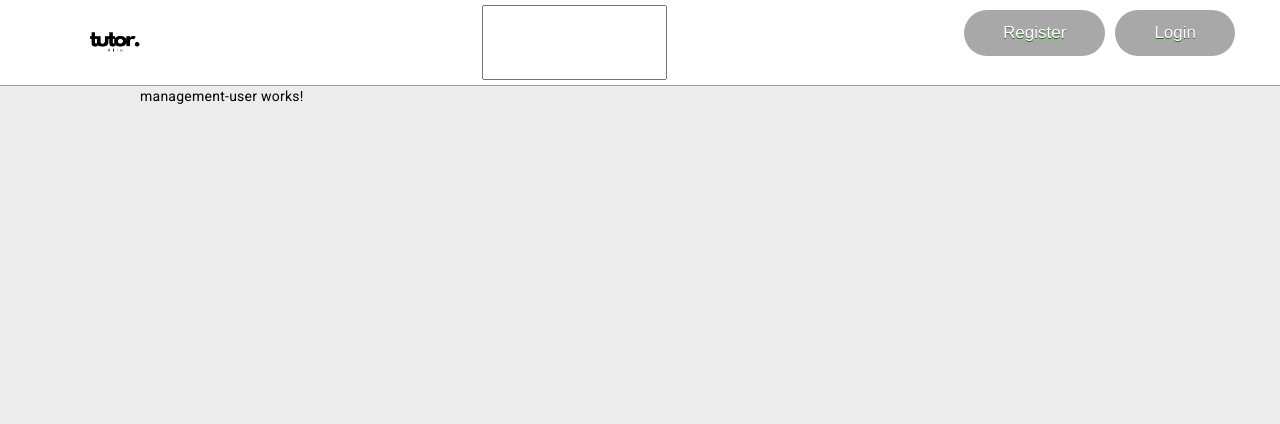
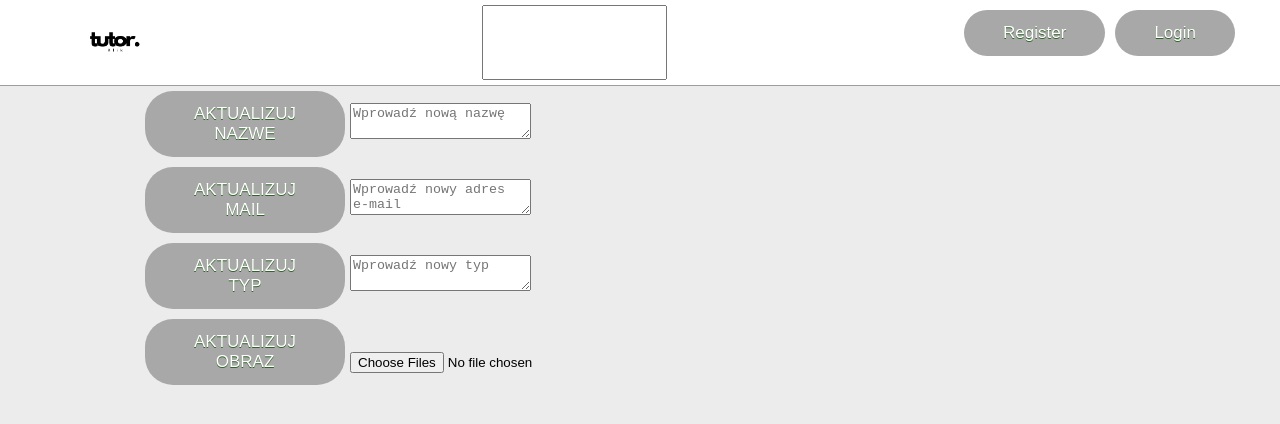
Before and after one commit to lemanszczyk/TutorKlikU, an Angular app: page /userInfo in a window 1280 px wide. Shown: the top 424 px of the page. Built offline with nearby package versions, Linux system fonts and the light colour scheme; no server answers.

Commit message:
Basic profile edition

```diff
--- a/package.json
+++ b/package.json
@@ -20,6 +20,7 @@
     "@angular/platform-browser": "^15.1.0",
     "@angular/platform-browser-dynamic": "^15.1.0",
     "@angular/router": "^15.1.0",
+    "imagemin-webp": "^8.0.0",
     "rxjs": "~7.8.0",
     "tslib": "^2.3.0",
     "zone.js": "~0.12.0"
@@ -28,6 +29,7 @@
     "@angular-devkit/build-angular": "^15.1.2",
     "@angular/cli": "~15.1.2",
     "@angular/compiler-cli": "^15.1.0",
+    "@types/imagemin-webp": "^7.0.0",
     "@types/jasmine": "~4.3.0",
     "jasmine-core": "~4.5.0",
     "karma": "~6.4.0",
--- a/src/app/components/announcement/announcement.component.html
+++ b/src/app/components/announcement/announcement.component.html
@@ -1,5 +1,5 @@
 <div class = "border grid-container modal">
-    <div class = "item1"><img class="imageAccount" *ngIf="imgUrl" [src] = "imgUrl"> <img class="imageAccount" *ngIf="!imgUrl" src="../../../assets/default-user-image.png"></div>
+    <div class = "item1"><img class="imageAccount" *ngIf="imgUrl" [src] = "imgUrl"> <img class="imageAccount" *ngIf="!imgUrl" src="assets/default-user-image.png"></div>
     <div class = "item2">{{announcement.annoucementName}}</div>
     <div class = "item3">{{announcement.annoucementDescription}}</div>
     <div class = "item4" *ngIf="announcement.comments">Średnia ocen: {{calculateAverageRating(announcement.comments)}}</div>
--- a/src/app/components/announcement/announcement.component.ts
+++ b/src/app/components/announcement/announcement.component.ts
@@ -26,9 +26,8 @@ export class AnnouncementComponent {
     (announcements: Announcement[]) => {
       this.announcements = announcements;
 
-      this.imgUrl = this.domSanitizer.bypassSecurityTrustUrl(this.announcement.author!.profileImage!);
-      if (!this.imgUrl) {
-        this.imgUrl = 'src\\assets\\default-user-image.png';
+      if (this.announcement.author && this.announcement.author.profileImage) {
+        this.imgUrl = this.domSanitizer.bypassSecurityTrustUrl(this.announcement.author.profileImage) as SafeUrl;
       }
     },
     (error) => {
--- a/src/app/pages/management-user/management-user.component.css
+++ b/src/app/pages/management-user/management-user.component.css
@@ -0,0 +1,3 @@
+img {
+    max-height: 100px;
+}
--- a/src/app/pages/management-user/management-user.component.html
+++ b/src/app/pages/management-user/management-user.component.html
@@ -1 +1,26 @@
-<p>management-user works!</p>
+<div *ngIf="user">
+    <img class="imageAccount" *ngIf="imgUrl" [src] = "imgUrl"> <img class="imageAccount" *ngIf="!imgUrl" src="assets/default-user-image.png">
+    <p>Nazwa użytkownika: {{user.userName}}</p>
+    <p>Adres e-mail: {{user.email}}</p>
+    <p>Jestem {{user.userType}}</p>
+</div>
+
+<div>
+    <button (click)="updateUser(name, 'nazwa'); name = ''">AKTUALIZUJ NAZWE</button>
+    <textarea placeholder = "Wprowadź nową nazwę" [(ngModel)] = "name"></textarea>
+</div>
+
+<div>
+    <button (click)="updateUser(mail, 'mail'); mail = ''">AKTUALIZUJ MAIL</button>
+    <textarea placeholder = "Wprowadź nowy adres e-mail" [(ngModel)] = "mail"></textarea>
+</div>
+
+<div>
+    <button (click)="updateUser(type, 'typ'); type = ''">AKTUALIZUJ TYP</button>
+    <textarea placeholder = "Wprowadź nowy typ" [(ngModel)] = "type"></textarea>
+</div>
+
+<div>
+    <button (click)="updateUser(image, 'obraz')">AKTUALIZUJ OBRAZ</button>
+    <input type = "file" accept=".jpeg, .jpg, .png, .bmp" multiple = "false" (change) = "onFileSelected($event)">
+</div>
--- a/src/app/pages/management-user/management-user.component.ts
+++ b/src/app/pages/management-user/management-user.component.ts
@@ -12,6 +12,10 @@ import { UserService } from 'src/app/services/user.service';
 export class ManagementUserComponent {
   user!: User;
   imgUrl: SafeUrl | undefined;
+  name: string = '';
+  mail: string = '';
+  type: string = '';
+  image: string = '';
 
   constructor(private route: ActivatedRoute, private domSanitizer: DomSanitizer, private userService: UserService) {}
 
@@ -19,12 +23,60 @@ export class ManagementUserComponent {
     const a = 1;
     this.getAnnouncement(a);
   }
+
   getAnnouncement(id: number) {
     this.userService.getUser(id).subscribe({
       next: (result: User) => {
         this.user = result;
-        this.imgUrl = this.domSanitizer.bypassSecurityTrustUrl(this.user.profileImage!);
+        if (this.user.profileImage) {
+          this.imgUrl = this.domSanitizer.bypassSecurityTrustUrl(this.user.profileImage) as SafeUrl;
+        }
       }
-  })
+    })
+  }
+
+  updateUser(temp: string, choice: string) {
+    switch (choice) {
+      case 'nazwa':
+        this.user.userName = temp;
+        console.log('Wprowadzona nazwa:', this.user.userName);
+        break;
+      case 'mail':
+        this.user.email = temp;
+        console.log('Wprowadzony mail:', this.user.email);
+        break;
+      case 'typ':
+        this.user.userType = temp;
+        console.log('Wprowadzony typ:', this.user.userType);
+        break;
+      case 'obraz':
+        this.user.profileImage = temp;
+        console.log("Wprowadzony OBRAZ:", this.user.profileImage);
+        break;
+      default:
+        console.log('Co tu sie dzieje?');
+        break;
+    }
+
+    //Update usera z nową wartością
+    this.userService.updateUser(this.user).subscribe(
+      updatedUser => {
+        console.log('UDAŁO SIĘ ZAKTUALIZOWAĆ?');
+      },
+      error => {
+        console.error('NIE UDAŁO SIĘ ZAKTUALIZOWAĆ :(');
+      }
+    );
+  }
+
+  onFileSelected(event: any) {
+    const file: File = event.target.files[0];
+
+    const reader = new FileReader();
+    reader.onload = () => {
+      const base64Image: string = reader.result as string;
+      this.image = base64Image;
+    };
+    reader.readAsDataURL(file);
+  }
 }
-}
--- a/src/app/services/user.service.ts
+++ b/src/app/services/user.service.ts
@@ -9,13 +9,21 @@ import { environment } from 'src/environments/environment';
 })
 export class UserService {
   private urlGetUser = 'User/GetUser';
+  private urlUser = 'User';
+
   constructor(private http: HttpClient) { }
 
-
   public getUser(id: number): Observable<User> {
-    const url = `${this.urlGetUser}/?id=${id}`;
+    const url = `${this.urlGetUser}?id=${id}`;
     return this.http.get<User>(`${environment.apiUrl}/${url}`).pipe(
       map((user: User) => user || [])
     );
   }
+
+  public updateUser(user: User): Observable<User> {
+    const url = `${environment.apiUrl}/${this.urlUser}?userId=${user.userId}`;
+    return this.http.put<User>(url, user).pipe(
+      map((updatedUser: User) => updatedUser)
+    );
+  }
 }
```
Also changed, not shown: 1 other file (tests, documents, lock files or other folders).
